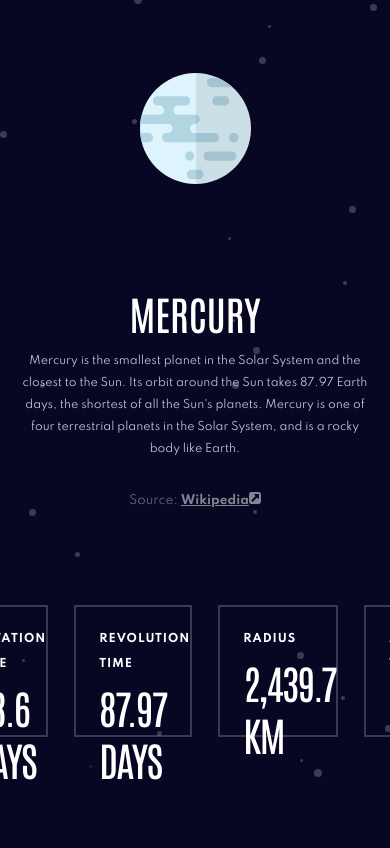
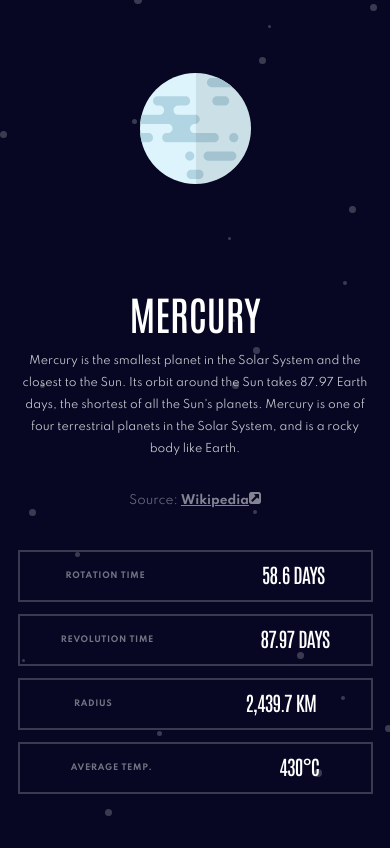
Before and after one commit to JohanMazzoleni/The-Solar-System, a Nuxt app: page / in a window 390 px wide. Shown: the part 426-1274 px from the top of the page. Before the commit the page ends 1217 px from the top, so only its background shows below. Built offline with nearby package versions, Linux system fonts and the light colour scheme.

Commit message:
feat(front-end): add about responsive (tablet && mobile)

```diff
--- a/assets/css/main.scss
+++ b/assets/css/main.scss
@@ -482,12 +482,45 @@ h2 {
     display: flex;
     justify-content: center;
 
+    @include mobile {
+        font-size: 8px;
+        letter-spacing: 0.73px;
+        margin-left: 0px;
+        margin-top: 16px;
+        flex-direction: column;
+        align-items: center;
+    }
+
     .card {
         width: 255px;
         height: 128px;
         box-shadow: 0 0 0 2px rgba(255, 255, 255, 0.2);
         color: $white;
         margin-left: 30px;
+
+        @include mobile {
+            font-size: 8px;
+            letter-spacing: 0.73px;
+            margin-left: 0px;
+            margin-top: 16px;
+            width: 90%;
+            height: 48px;
+            display: flex;
+            justify-content: space-around;
+        }
+
+        @include tablet {
+            width: 164px;
+            height: 88px;
+            margin-left: 11px;
+        }
+
+        @include desktop {
+            width: 255px;
+            height: 128px;
+            margin-left: 30px;
+        }
+
         .title {
             margin-top: 20px;
             margin-left: 23px;
@@ -495,6 +528,31 @@ h2 {
             line-height: 25px;
             letter-spacing: 1px;
             font-weight: bold;
+            color: rgba(255, 255, 255, 0.438);
+
+            @include mobile {
+                margin-top: 9px;
+                font-size: 8px;
+                line-height: 16px;
+                letter-spacing: 0.73px;
+                margin-left: 0;
+                margin-top: 16px;
+                margin-right: 24px;
+            }
+
+            @include tablet {
+                font-size: 8px;
+                letter-spacing: 0.73px;
+                margin-left: 15px;
+                margin-top: 16px;
+            }
+
+            @include desktop {
+                font-size: 11px;
+                letter-spacing: 1px;
+                margin-left: 23px;
+                margin-top: 20px;
+            }
         }
 
         .data {
@@ -504,6 +562,27 @@ h2 {
             letter-spacing: -1.5px;
             margin-left: 23px;
             text-transform: uppercase;
+
+            @include mobile {
+                font-size: 20px;
+                letter-spacing: -0.75px;
+                margin-left: 0;
+                margin-top: 9px;
+            }
+
+            @include tablet {
+                font-size: 24px;
+                letter-spacing: -0.9px;
+                margin-left: 15px;
+                margin-top: 6px;
+            }
+
+            @include desktop {
+                font-size: 40px;
+                letter-spacing: -1.5px;
+                margin-left: 23px;
+                margin-top: 4px;
+            }
         }
     }
 }
```
